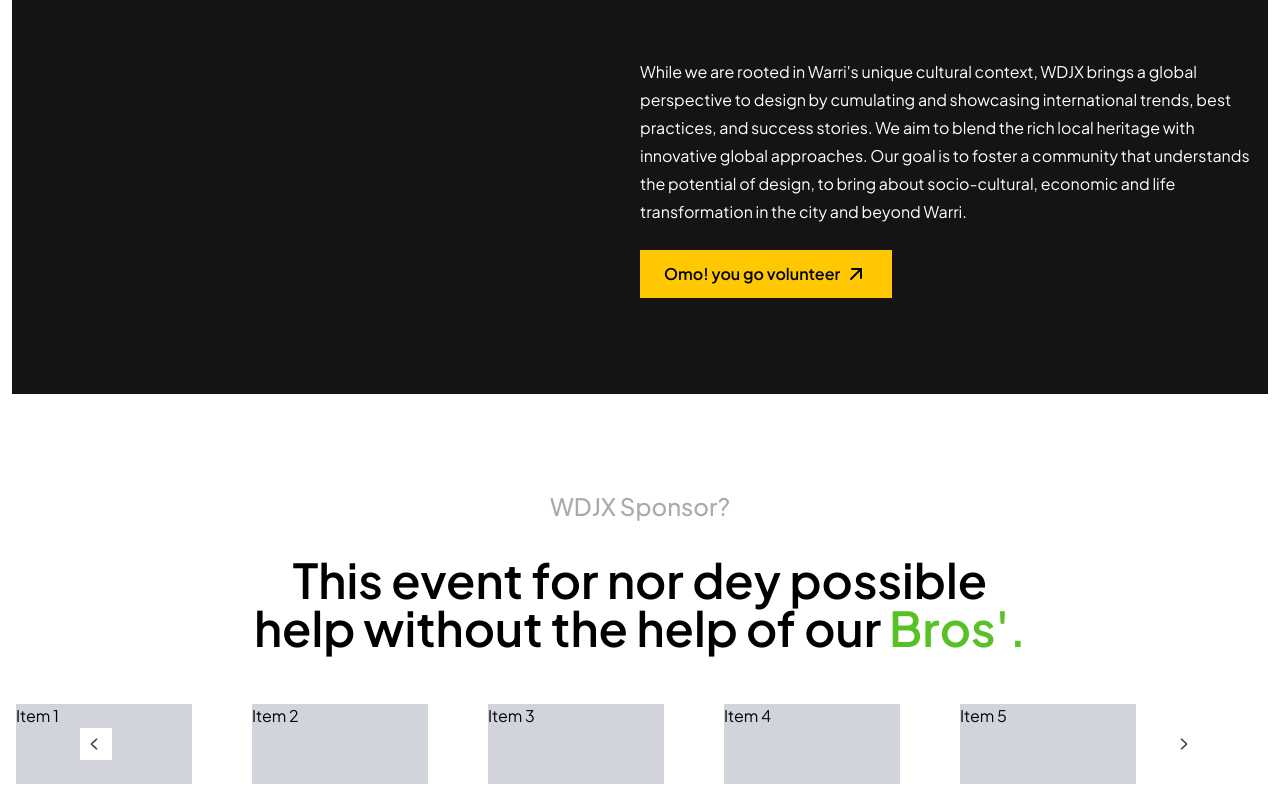
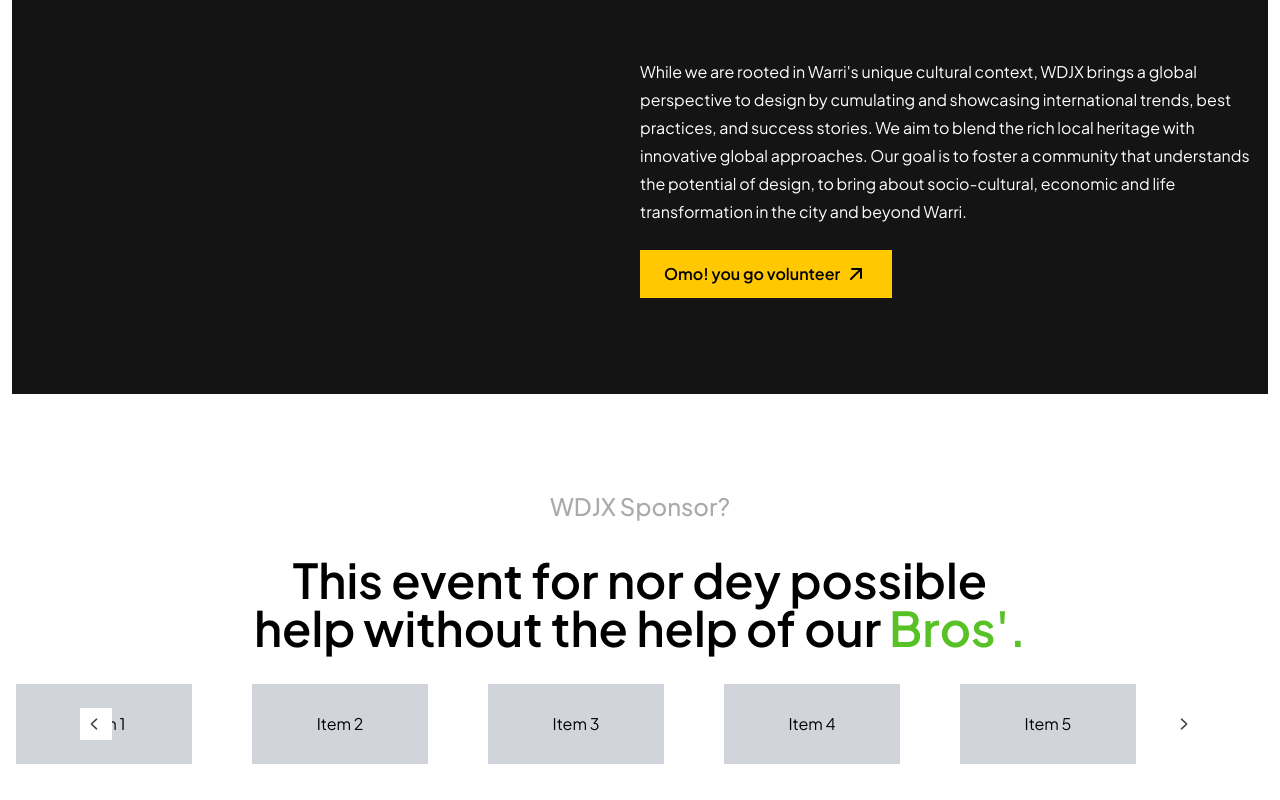
Before and after one commit to Matthewokiemute/wdjx, a Next.js app: page / in a window 1280 px wide. Shown: the part 1252-2052 px from the top of the page. Built offline with nearby package versions, Linux system fonts and the light colour scheme.

Commit message:
edited spomsor text

```diff
--- a/src/components/Carousel.jsx
+++ b/src/components/Carousel.jsx
@@ -34,12 +34,12 @@
             key={index}
             className="w-full p-4 transform transition-transform hover:scale-105 hover:shadow-md"
           >
-            <div className="bg-gray-300 h-20 w-44">{item}</div>
+            <div className="bg-gray-300 h-20 w-44 flex items-center justify-center">{item}</div>
           </div>
         ))}
       </div>
       <div
-        className="flex md:hidden transition-transform space-x-[40px] duration-300 ease-in-out transform "
+        className="flex md:hidden transition-transform space-x-[70px] duration-300 ease-in-out transform "
         style={{ transform: `translateX(${currentIndex * 33.33}%)` }}
       >
         {visibleItemsMobile.map((item, index) => (
@@ -47,7 +47,7 @@
             key={index}
             className="w-1/4 p-4 transform transition-transform hover:scale-105 hover:shadow-md"
           >
-            <div className="bg-gray-300 h-20 w-44">{item}</div>
+            <div className="bg-gray-300 h-16 w-40 flex items-center justify-center">{item}</div>
           </div>
         ))}
       </div>
--- a/src/components/Sponsors.jsx
+++ b/src/components/Sponsors.jsx
@@ -3,7 +3,7 @@
 
 const Sponsors = () => {
   return (
-    <div className="pt-20 pb-5 w-full md:px-8 md:mt-4 flex items-center justify-center">
+    <div className="pt-20 w-full md:px-8 md:mt-4 flex items-center justify-center">
       <div className="left flex items-center flex-col gap-[10px] md:gap-[18px] w-full mb-6 lg:mb-4 px-6">
         <span className="text-[#aaa] text-lg md:text-2xl font-medium mb-4">
           WDJX Sponsor?
```
